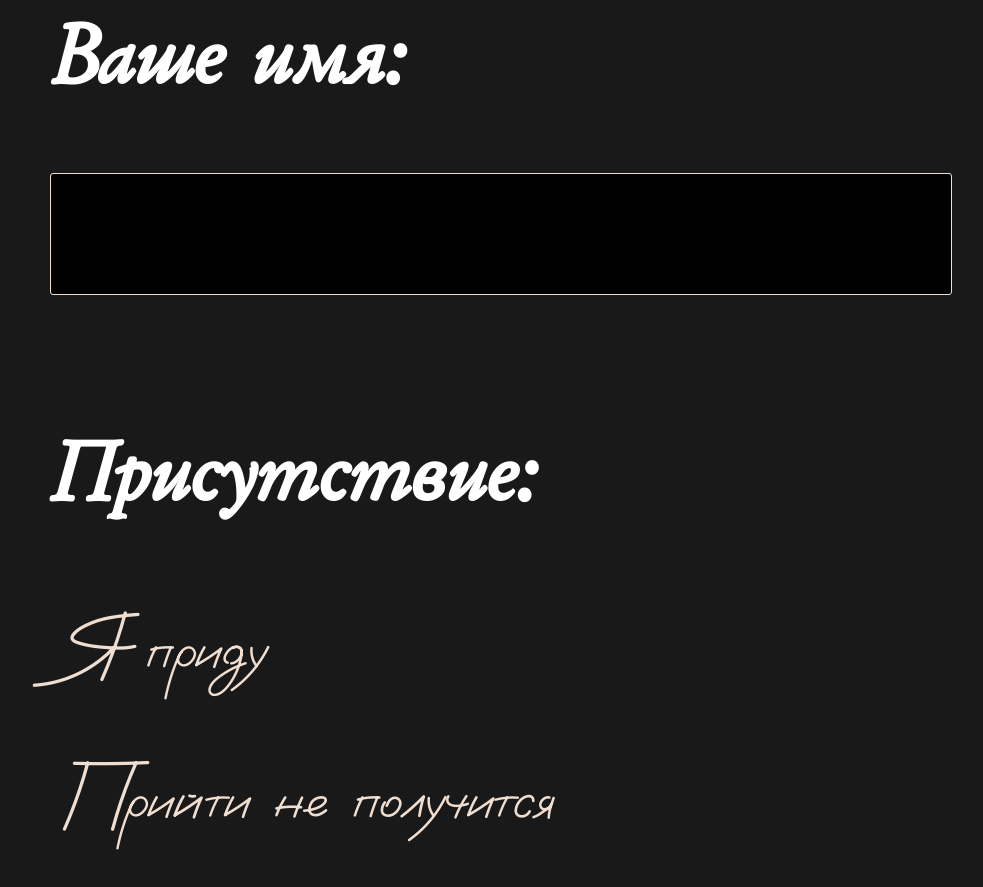
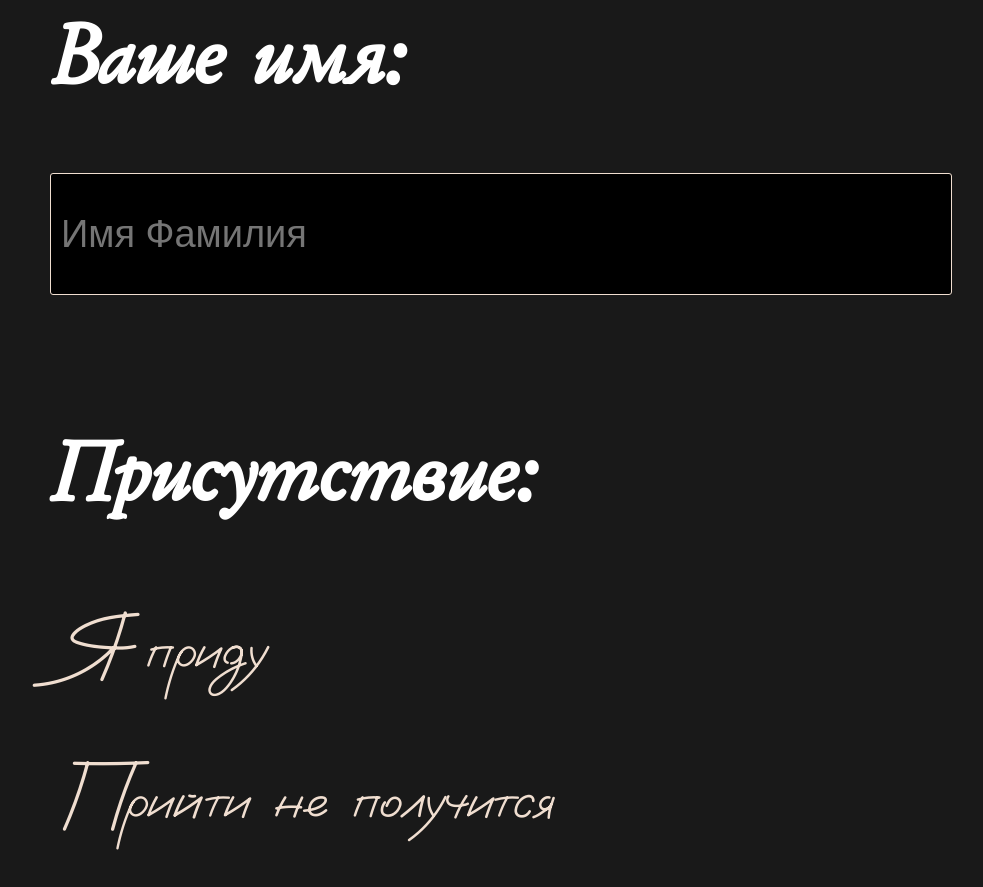
Before and after one commit to AV-wedding/Invitation, a website: page index.html in a window 1280 px wide. Shown: the part 8283-9170 px from the top of the page, without its empty margins (150-1133 px from the left). Drawn offline with nearby package versions, Linux system fonts and the light colour scheme.

Commit message:
quest update

```diff
--- a/index.html
+++ b/index.html
@@ -151,7 +151,7 @@
 
 <form id="survey-form">
     <label for="name"><h1 style="font-family: Alexander ,serif;">Ваше имя:</h1></label>
-    <input type="text" id="name" name="name" required><br><br>
+    <input type="text" id="name" name="name" placeholder="Имя Фамилия" required><br><br>
 
     <h1>Присутствие:</h1>
     <div class="quest" id="quest1">
```
